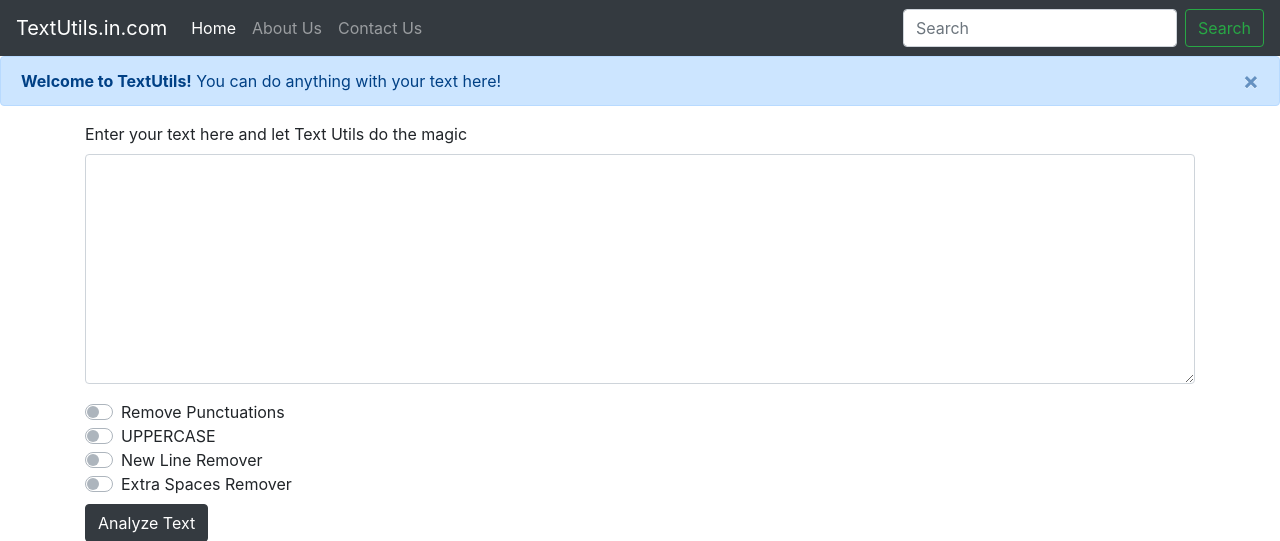
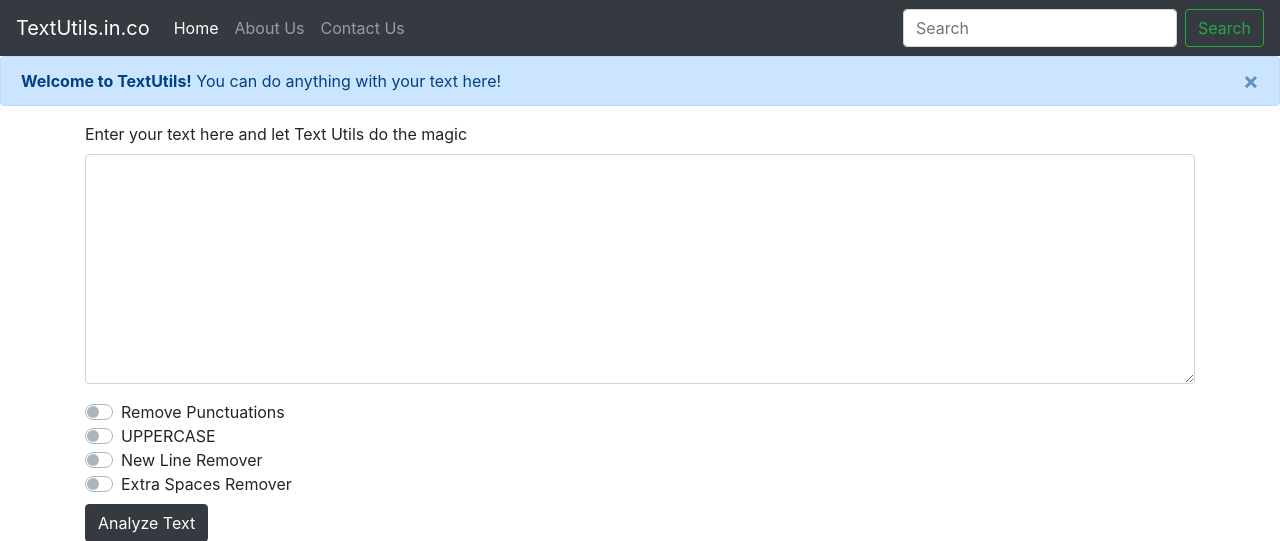
Before and after one commit to 123pranav456/Text-application, a Django app: page / in a window 1280 px wide. Shown: the top 541 px of the page. Run offline with Django 4.2, Linux system fonts and the light colour scheme; some libraries are stand-ins or nearby versions.

Commit message:
index.html

```diff
--- a/templates/index.html
+++ b/templates/index.html
@@ -14,7 +14,7 @@
   </head>
   <body>
 <nav class="navbar navbar-expand-lg navbar-dark bg-dark">
-  <a class="navbar-brand" href="#">TextUtils.in.com</a>
+  <a class="navbar-brand" href="#">TextUtils.in.co</a>
   <button class="navbar-toggler" type="button" data-toggle="collapse" data-target="#navbarNavDropdown" aria-controls="navbarNavDropdown" aria-expanded="false" aria-label="Toggle navigation">
     <span class="navbar-toggler-icon"></span>
   </button>
```
